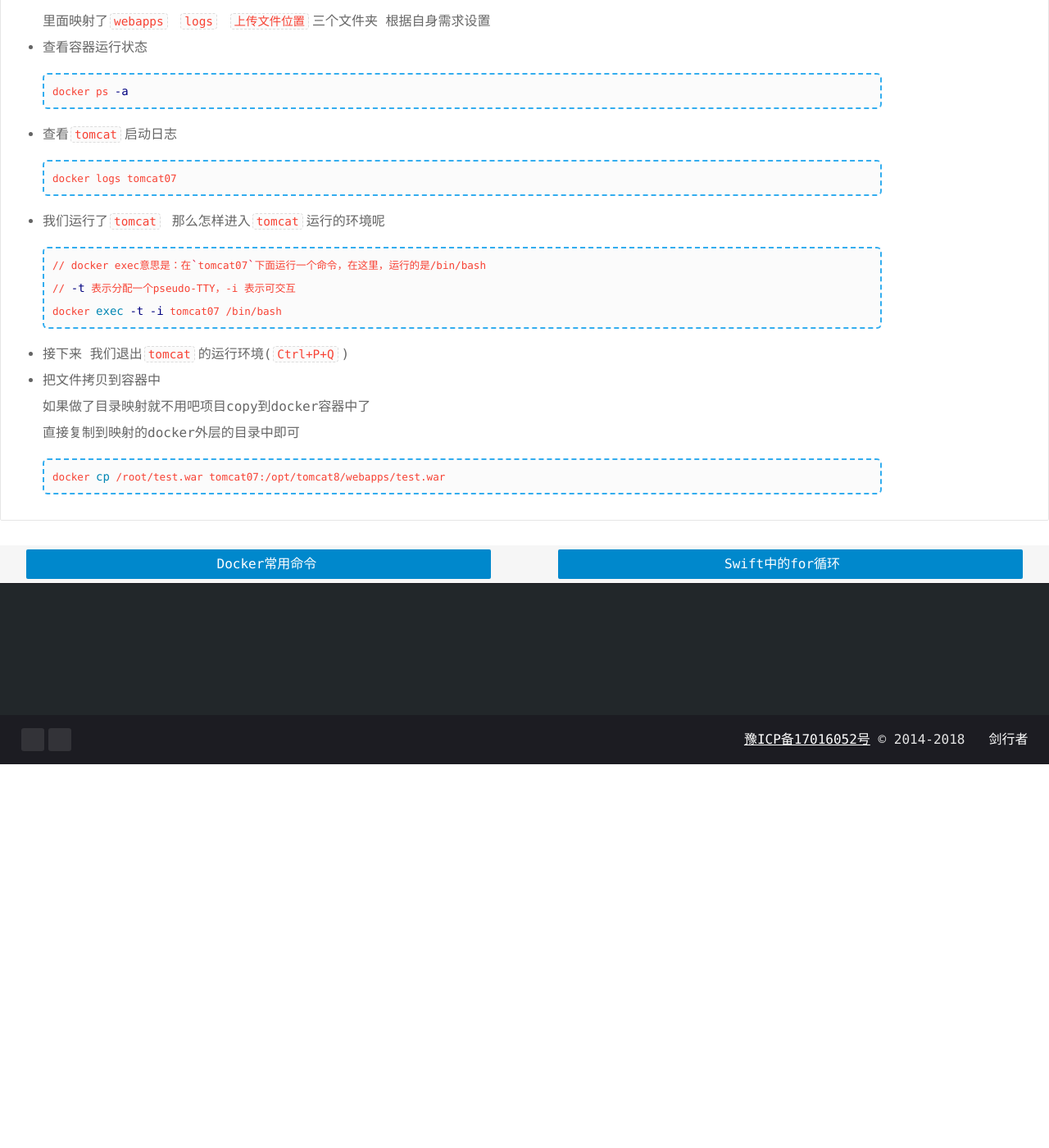
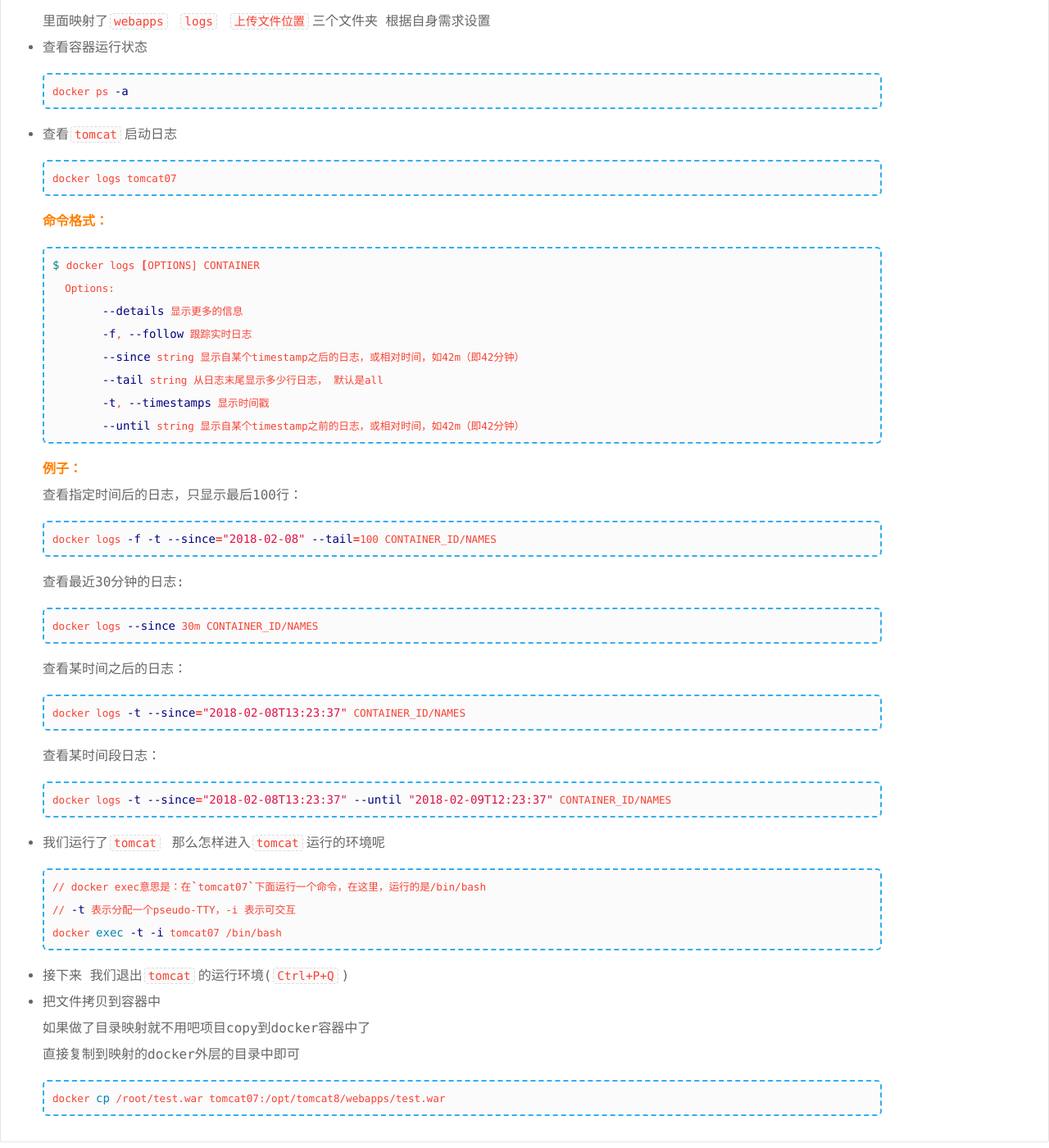
Before and after one commit to psvmc/myblog_jekyll, a Jekyll site: the page built from _posts/2018-01-21-docker-dockerfile.md, in a window 1280 px wide and 1400 px high, scrolled down 2027 px. Shown: the whole window at 82% size. Built offline with Jekyll 4.4.1, drawn with Linux system fonts in a browser that asks for light colours; comment, search, counter and statistics services are not loaded; before the commit the page ends 2959 px from its top, so only the background shows below that.

Commit message:
文章更新

````diff
--- a/_posts/2018-01-21-docker-dockerfile.md
+++ b/_posts/2018-01-21-docker-dockerfile.md
@@ -111,6 +111,46 @@ docker pull registry.cn-hangzhou.aliyuncs.com/psvmc/oraclejdk-tomcat8
   ```bash
   docker logs tomcat07
   ```
+  **命令格式：**
+
+  ```bash
+  $ docker logs [OPTIONS] CONTAINER
+    Options:
+  	--details 显示更多的信息
+  	-f, --follow 跟踪实时日志
+  	--since string 显示自某个timestamp之后的日志，或相对时间，如42m（即42分钟）
+  	--tail string 从日志末尾显示多少行日志， 默认是all
+  	-t, --timestamps 显示时间戳
+  	--until string 显示自某个timestamp之前的日志，或相对时间，如42m（即42分钟）
+  ```
+
+  **例子：**
+
+  查看指定时间后的日志，只显示最后100行：
+
+  ```bash
+  docker logs -f -t --since="2018-02-08" --tail=100 CONTAINER_ID/NAMES
+  ```
+
+  查看最近30分钟的日志:
+
+  ```bash
+  docker logs --since 30m CONTAINER_ID/NAMES
+  ```
+
+  查看某时间之后的日志：
+
+  ```bash
+  docker logs -t --since="2018-02-08T13:23:37" CONTAINER_ID/NAMES
+  ```
+
+  查看某时间段日志：
+
+  ```bash
+  docker logs -t --since="2018-02-08T13:23:37" --until "2018-02-09T12:23:37" CONTAINER_ID/NAMES
+  ```
+
+
 
 + 我们运行了`tomcat` 那么怎样进入`tomcat`运行的环境呢
 
````
Also changed, not shown: _posts/2018-03-20-android-tips.md (+9 -1 lines), _posts/2018-05-15-android-lib-me.md (+8 -0 lines), _posts/2018-05-18-android-confusion.md (added, +173 -0 lines).
